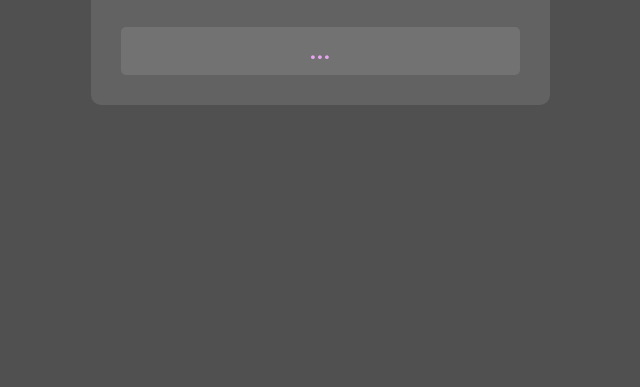
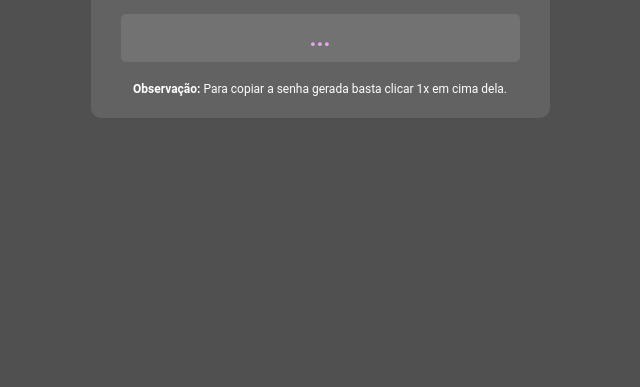
Before and after one commit to andrelucca99/gerador_de_senhas, a website built with Vite: page index.html in a window 1280 px wide. Shown: the part 429-816 px from the top of the page, without its empty margins (320-960 px from the left). Built offline with nearby package versions, Linux system fonts and the light colour scheme.

Commit message:
feat: add texto de observação

```diff
--- a/index.html
+++ b/index.html
@@ -11,6 +11,7 @@
     <h1>Gerador de Senhas Seguras</h1>
     <button>Gerar Senha Segura</button>
     <h2>...</h2>
+    <p><strong>Observação:</strong> Para copiar a senha gerada basta clicar 1x em cima dela.</p>
   </main>
 
   <script src="/src/main.js" type="module"></script>
--- a/src/style.css
+++ b/src/style.css
@@ -34,3 +34,7 @@ button {
     cursor: pointer;
     margin: 10px;
 }
+
+p {
+    font-size: 12px;
+}
```
